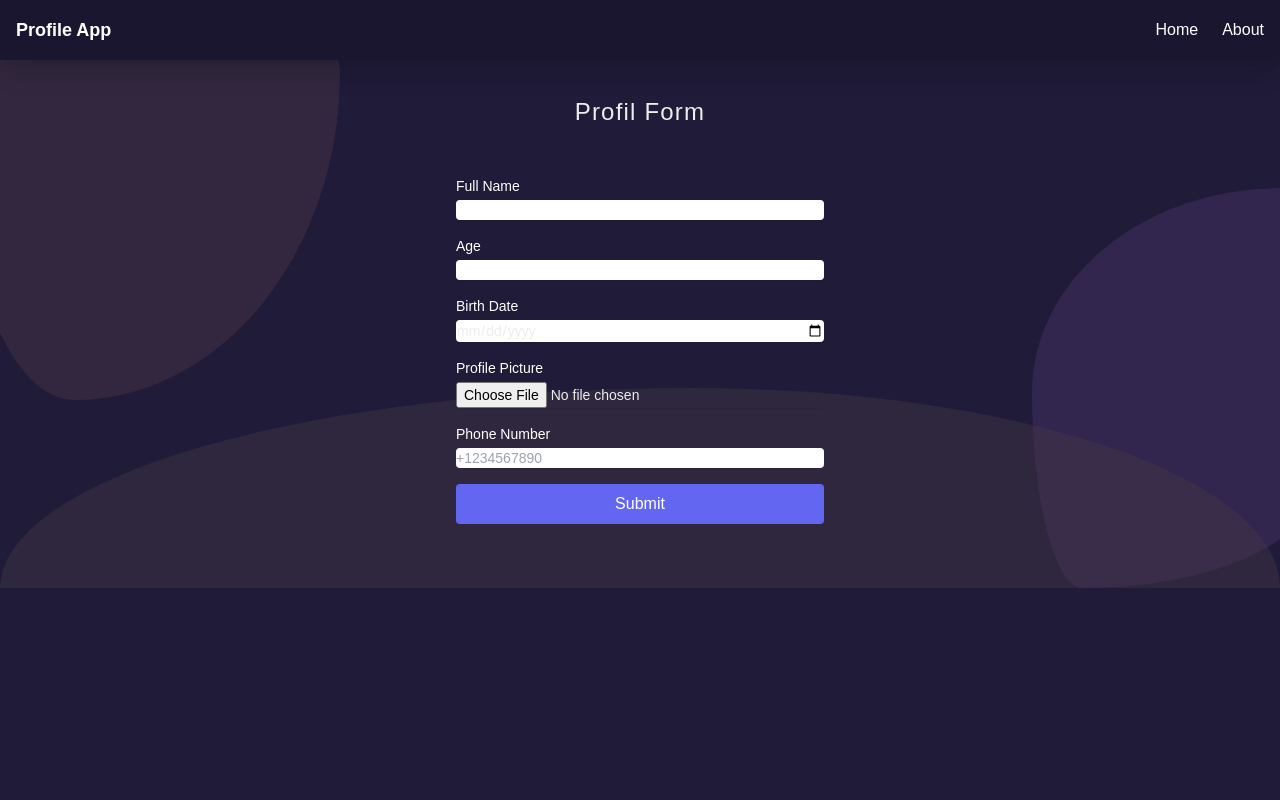
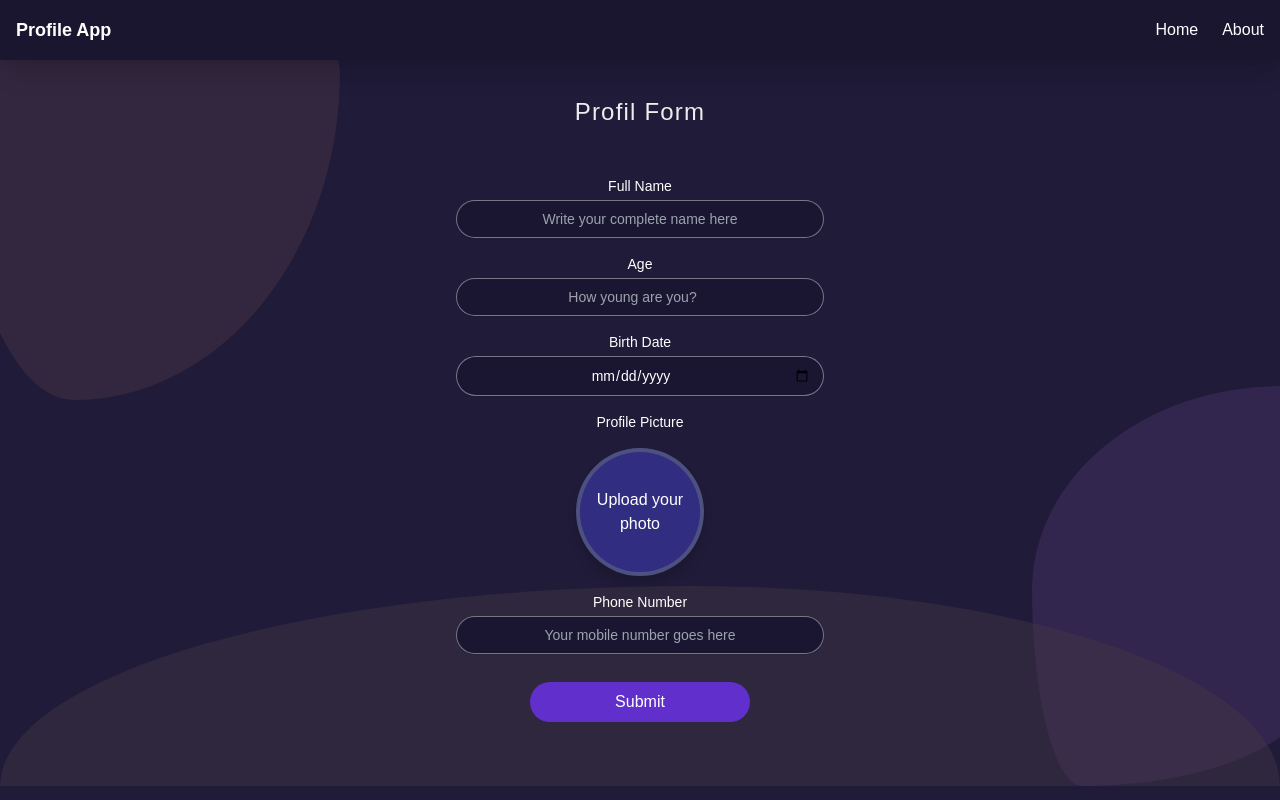
Before and after one commit to AbdanulIkhlas/profile-app, a Next.js app: page / in a window 1280 px wide. Built offline with nearby package versions, Linux system fonts and the light colour scheme.

Commit message:
completing the home page

```diff
--- a/src/app/page.jsx
+++ b/src/app/page.jsx
@@ -8,7 +8,7 @@ export default function Home() {
       <div className="absolute bottom-0 -right-8 w-[280px] h-[400px] bg-[#432f6091] z-10 rounded-custom2"></div>
       <div className="absolute top-0 -left-10 w-[380px] h-[400px] bg-[#65484f44] z-10 rounded-custom"></div>
       <div className="absolute bottom-0 left-0 right-0 w-full h-[200px] bg-[#42374373] z-10 rounded-custom3"></div>
-      <main className="relative top-0 w-full z-50 pb-10">
+      <main className="relative top-0 w-full z-30 pb-10">
         <h1 className="relative z-40 text-2xl font-light text-center mb-6  tracking-wider">
           Profil Form
         </h1>
--- a/src/components/elements/InputForm.jsx
+++ b/src/components/elements/InputForm.jsx
@@ -12,7 +12,7 @@ const InputForm = ({
 }) => {
   return (
     <div className="mb-4">
-      <label htmlFor={id} className="block text-sm font-medium text-white">
+      <label htmlFor={id} className="block text-sm text-center font-medium text-white">
         {label}
       </label>
       <input
@@ -24,7 +24,7 @@ const InputForm = ({
         placeholder={placeholder}
         required={required}
         min={min}
-        className="mt-1 block w-full rounded border-gray-300 shadow-sm focus:ring-indigo-500 focus:border-indigo-500 sm:text-sm"
+        className="mt-1 text-center text-sm block w-full rounded-full border border-gray-300/50 bg-[#1a1632] py-2 px-3 text-white shadow-sm focus:ring-gray-500/5 focus:border-gray-500/5 sm:text-sm"
       />
     </div>
   );
--- a/src/components/fragments/UserForm.jsx
+++ b/src/components/fragments/UserForm.jsx
@@ -74,6 +74,7 @@ const UserForm = () => {
       <InputForm
         id="fullName"
         label="Full Name"
+        placeholder="Write your complete name here"
         value={formData.fullName}
         onChange={handleChange}
         required
@@ -81,6 +82,7 @@ const UserForm = () => {
       <InputForm
         id="age"
         label="Age"
+        placeholder="How young are you?"
         value={formData.age}
         onChange={handleChange}
         type="number"
@@ -90,34 +92,40 @@ const UserForm = () => {
       <InputForm
         id="birthDate"
         label="Birth Date"
+        placeholder="Select your birth date"
         value={formData.birthDate}
         onChange={handleChange}
         type="date"
         required
       />
-
       <div className="mb-4">
         <label
           htmlFor="profilePic"
-          className="block text-sm font-medium text-white"
+          className="block text-sm font-medium text-center text-white"
         >
           Profile Picture
         </label>
+        <div className="relative w-32 h-32 mx-auto mt-4">
+          {previewImage ? (
+            <img
+              src={previewImage}
+              alt="Profile Preview"
+              className="w-full h-full object-cover rounded-full border-4 border-indigo-500 shadow-lg"
+            />
+          ) : (
+            <div className="w-full text-center h-full bg-indigo-900 rounded-full flex items-center justify-center text-white border-4 border-gray-500/50 shadow-lg">
+              Upload your photo
+            </div>
+          )}
           <input
             type="file"
             id="profilePic"
             name="profilePic"
             accept="image/*"
             onChange={handleFileChange}
-          className="mt-1 block w-full rounded border-gray-300 shadow-sm focus:ring-indigo-500 focus:border-indigo-500 sm:text-sm"
+            className="absolute inset-0 w-full h-full opacity-0 cursor-pointer"
           />
-        {previewImage && (
-          <img
-            src={previewImage}
-            alt="Profile Preview"
-            className="mt-4 w-32 h-32 object-cover rounded-full mx-auto"
-          />
-        )}
+        </div>
       </div>
       <InputForm
         id="phoneNumber"
@@ -125,14 +133,16 @@ const UserForm = () => {
         value={formData.phoneNumber}
         onChange={handleChange}
         type="tel"
-        placeholder="+1234567890"
+        placeholder="Your mobile number goes here"
       />
+      <div className="w-full flex justify-center">
         <button
           type="submit"
-        className="w-full bg-indigo-500 text-white py-2 px-4 rounded hover:bg-indigo-600 transition-colors duration-300"
+          className="w-[60%] mt-3 bg-[#612fcc] text-center text-white py-2 px-4 rounded-full hover:bg-indigo-600 transition-colors duration-300"
         >
           Submit
         </button>
+      </div>
     </form>
   );
 };
```
Lines whose indentation alone changed are shown as unchanged.
